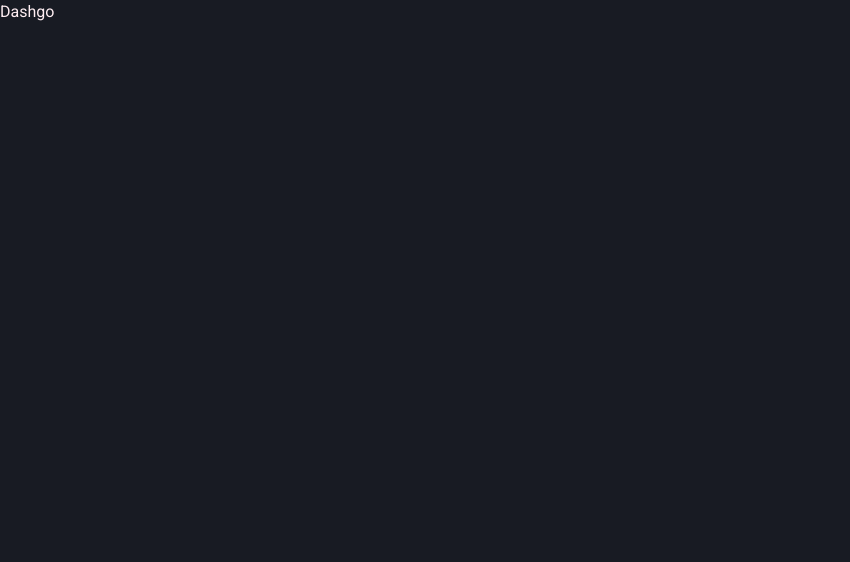
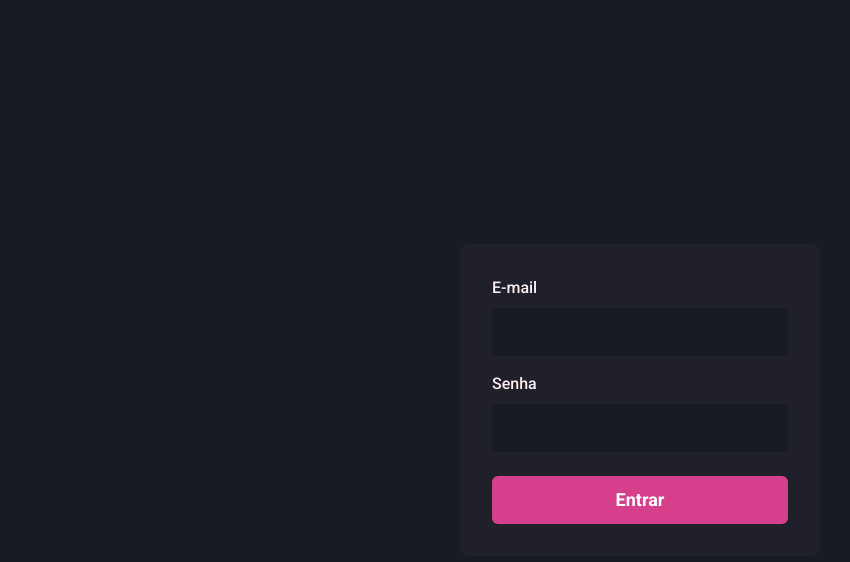
Before and after one commit to theusoliveira/dashgo, a Next.js app: page / in a window 1280 px wide. Shown: the top 562 px of the page, without its empty margins (0-850 px from the left). Built offline with nearby package versions, Linux system fonts and the light colour scheme.

Commit message:
SignIn page

```diff
--- a/src/pages/index.tsx
+++ b/src/pages/index.tsx
@@ -1,5 +1,73 @@
+import { Flex, Input, Button, Stack, FormLabel, FormControl } from '@chakra-ui/react';
+
 export default function Home() {
   return (
-    <h1>Dashgo</h1>
+    <Flex
+      w="100vw"
+      h="100vh"
+      align="center"
+      justify="center"
+    >
+      <Flex
+        as="form"
+        width="100%"
+        maxWidth={360}
+        bg="gray.800"
+        p="8"
+        borderRadius={8}
+        flexDir="column"
+      >
+        <Stack spacing="4" >
+          <FormControl>
+            <FormLabel
+              htmlFor="email"
+            >
+              E-mail
+            </FormLabel>
+            <Input
+              name="email"
+              id="email"
+              type="email"
+              focusBorderColor="pink.500"
+              bgColor="gray.900"
+              variant="filled"
+              _hover={{
+                bgColor: "gray.900"
+              }}
+              size="lg"
+            />
+          </FormControl>
+
+          <FormControl>
+            <FormLabel
+              htmlFor="password"
+            >
+              Senha
+            </FormLabel>
+            <Input
+              name="password"
+              id="password"
+              type="password"
+              focusBorderColor="pink.500"
+              bgColor="gray.900"
+              variant="filled"
+              _hover={{
+                bgColor: "gray.900"
+              }}
+              size="lg"
+            />
+          </FormControl>
+        </Stack>
+
+        <Button
+          type="submit"
+          mt="6"
+          colorScheme="pink"
+          size="lg"
+        >
+          Entrar
+        </Button>
+      </Flex>
+    </Flex>
   )
 }
```
